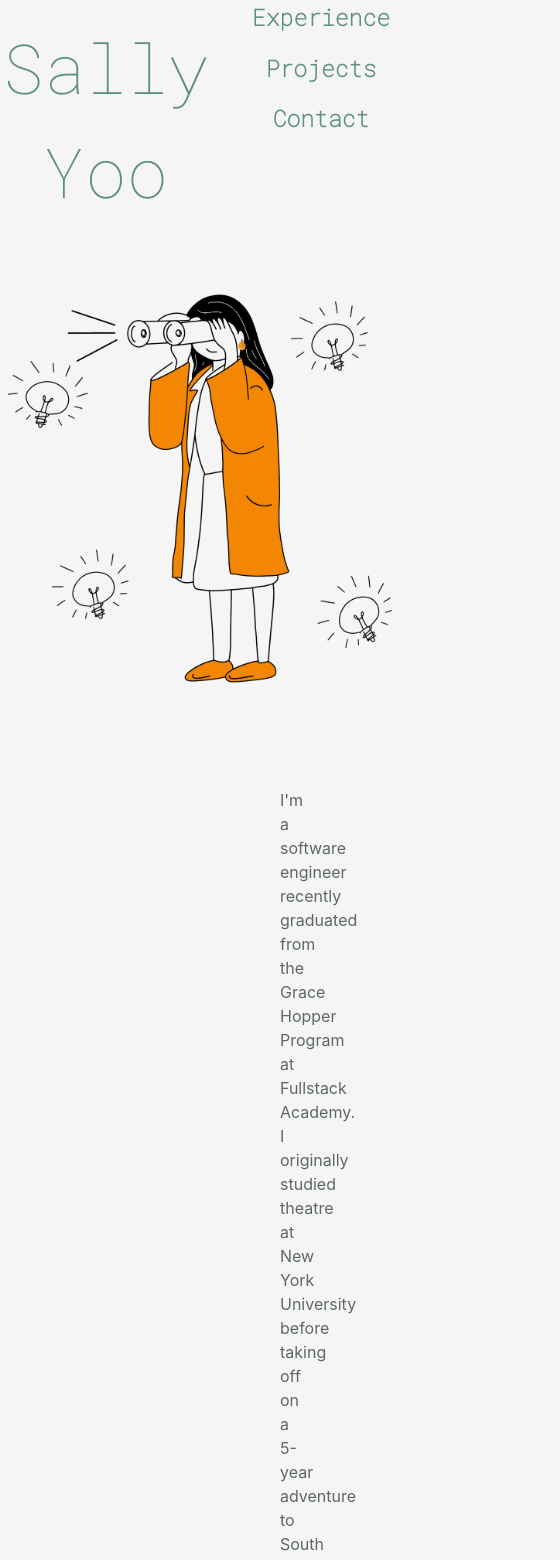
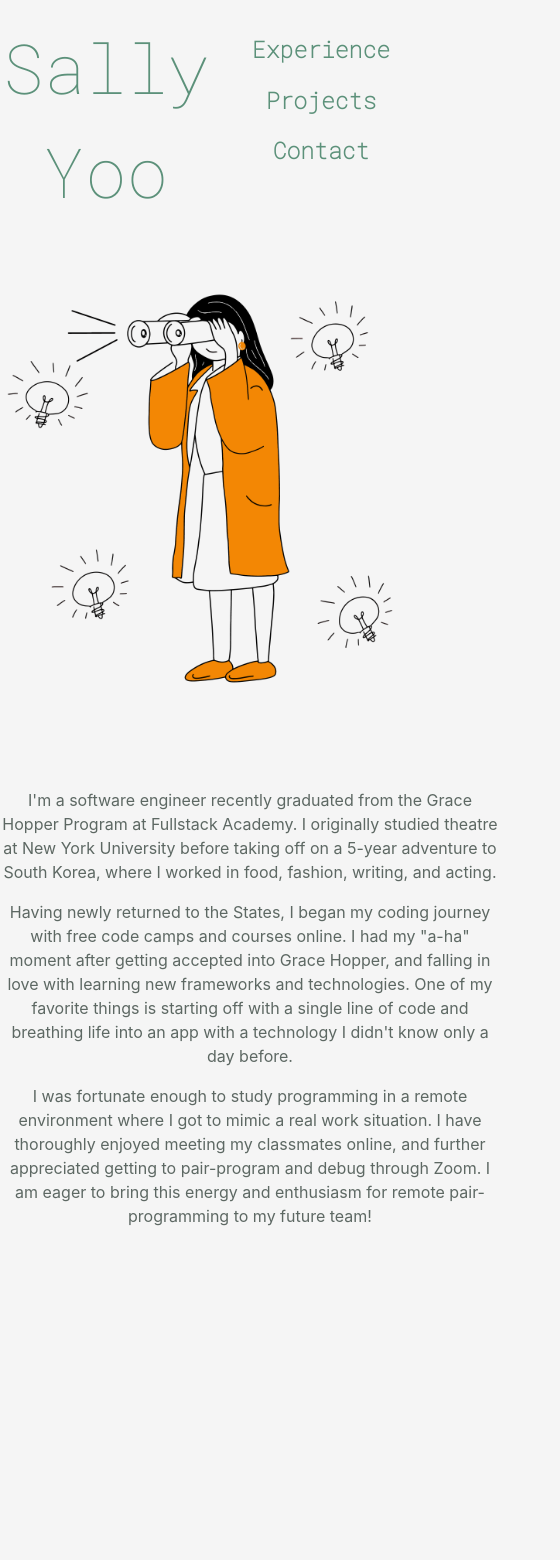
Before and after one commit to tabatabb7/sallyyoocodes, a React (Create React App) app: page / in a window 390 px wide. Shown: the top 1560 px of the page, 560 px wide, since content can reach past the window. After the commit the page ends 1244 px from the top, so only its background shows below. Built offline with nearby package versions, Linux system fonts and the light colour scheme.

Commit message:
fix: centered about me and made margins responsive

```diff
--- a/src/App.css
+++ b/src/App.css
@@ -22,11 +22,10 @@
 .links {
   font-size: 23px;
   float: right;
+  padding-top: 2rem;
   font-weight: 700;
 }
-.App-link {
-  color: #61dafb;
-}
+
 .splash {
   height: auto;
   padding-top: 50px;
@@ -39,9 +38,12 @@
   justify-content: center;
   color: #5d6863;
   background-color: whitesmoke;
-  padding-left: 280px;
-  padding-right: 280px;
+  min-width: 500px;
+  max-width: 250px;
   padding-top: 100px;
+  text-align: center;
+  margin-left: auto;
+  margin-right: auto;
 }
 @keyframes App-logo-spin {
   from {
```
